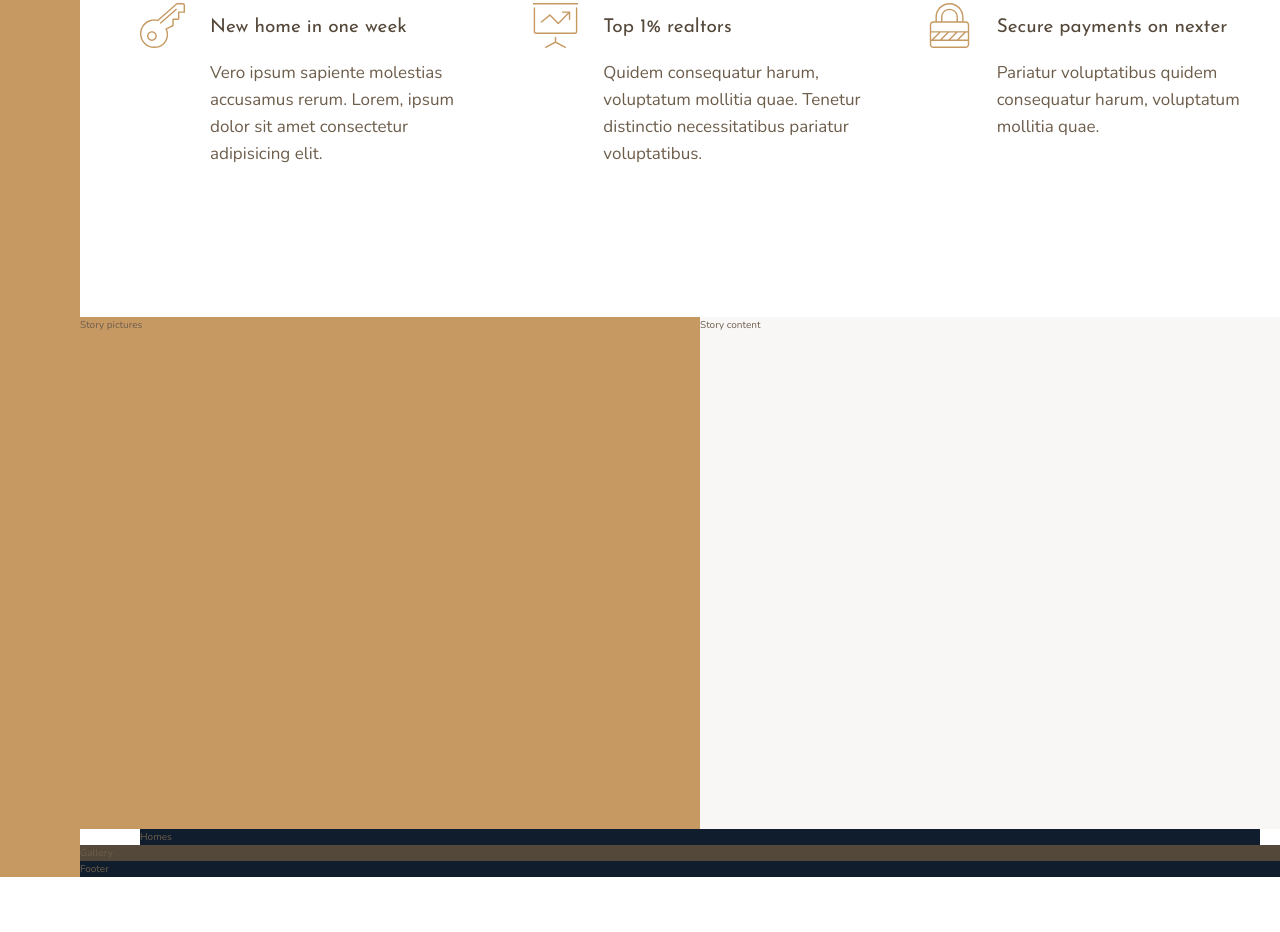
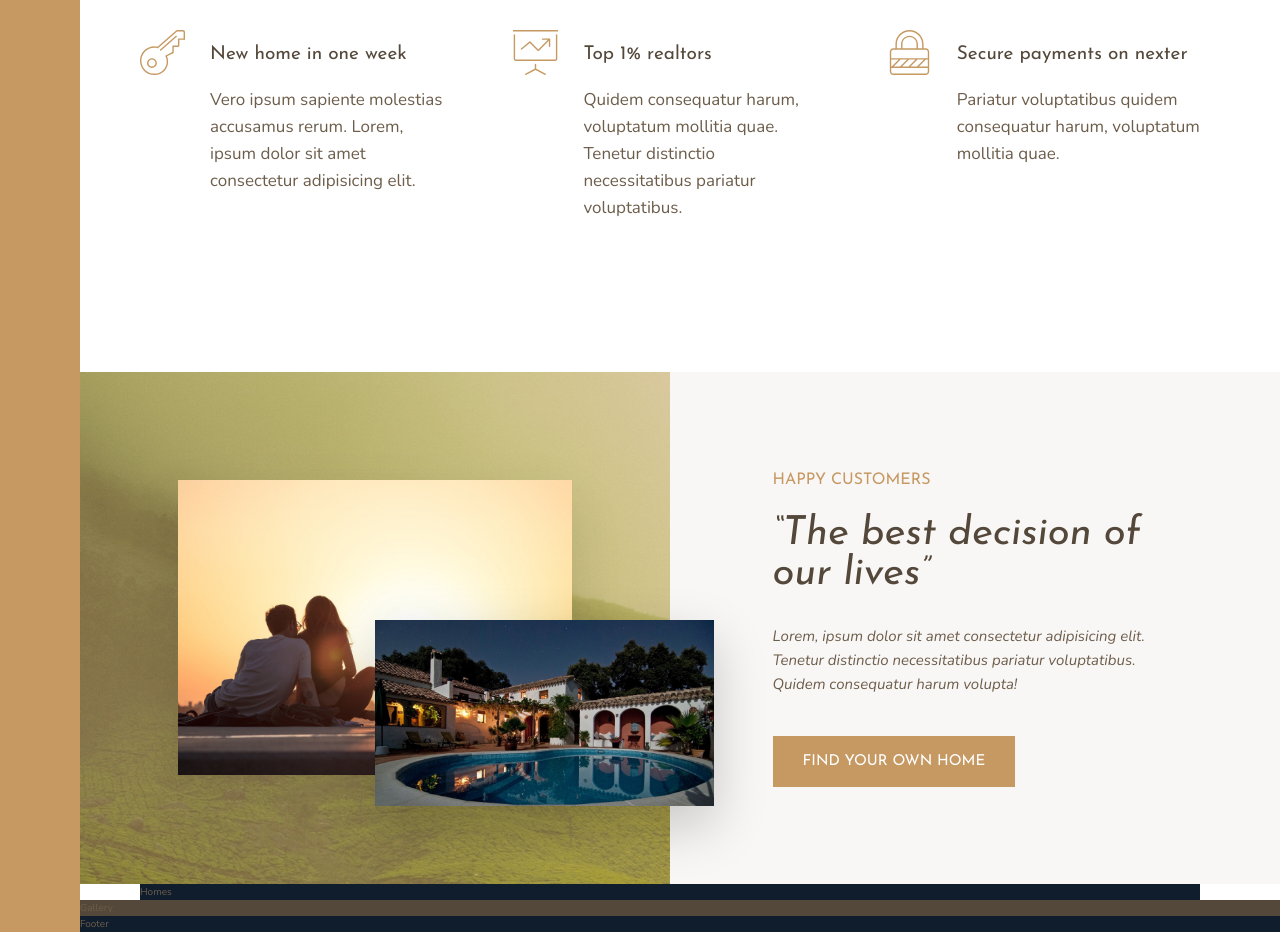
Before and after one commit to vladislav-shkutovich/Nexter-Website, a website: page index.html in a window 1280 px wide. Shown: the part 991-1923 px from the top of the page. Before the commit the page ends 1868 px from the top, so only its background shows below. Drawn offline with nearby package versions, Linux system fonts and the light colour scheme.

Commit message:
Story section completed

```diff
--- a/index.html
+++ b/index.html
@@ -89,9 +89,27 @@
 			</div>
 		</section>
 
-		<div class="story__pictures">Story pictures</div>
+		<div class="story__pictures">
+			<img
+				src="img/story-1.jpeg"
+				alt="Couple with new house"
+				class="story__img--1"
+			/>
+			<img src="img/story-2.jpeg" alt="New house" class="story__img--2" />
+		</div>
 
-		<div class="story__content">Story content</div>
+		<div class="story__content">
+			<h3 class="heading-3 mb-sm">Happy Customers</h3>
+			<h2 class="heading-2 heading-2--dark mb-md">
+				&ldquo;The best decision of our lives&rdquo;
+			</h2>
+			<p class="story__text">
+				Lorem, ipsum dolor sit amet consectetur adipisicing elit. Tenetur
+				distinctio necessitatibus pariatur voluptatibus. Quidem consequatur
+				harum volupta!
+			</p>
+			<button class="btn">Find your own home</button>
+		</div>
 
 		<section class="homes">Homes</section>
 
--- a/sass/_story.scss
+++ b/sass/_story.scss
@@ -2,10 +2,45 @@
 	&__pictures {
 		background-color: $color-primary;
 		grid-column: full-start / col-end 4;
+		background-image: linear-gradient(
+				rgba($color-primary, 0.5),
+				rgba($color-primary, 0.5)
+			),
+			url(../img/back.jpg);
+
+		display: grid;
+		grid-template-rows: repeat(6, 1fr);
+		grid-template-columns: repeat(6, 1fr);
+		align-items: center;
+	}
+
+	&__img--1 {
+		width: 100%;
+		grid-area: 2 / 2 / 6 / 6;
+		box-shadow: 0 2rem 5rem rgba(#000, 0.1);
+	}
+
+	&__img--2 {
+		width: 115%;
+		grid-area: 4 / 4 / 6 / 7;
+		z-index: 10;
+		box-shadow: 0 2rem 5rem rgba(#000, 0.2);
 	}
 
 	&__content {
 		background-color: $color-grey-light-1;
 		grid-column: col-start 5 / full-end;
+
+		padding: 6rem 8vw;
+
+		display: grid;
+		align-content: center;
+		justify-items: start;
+	}
+
+	&__text {
+		font-size: 1.5rem;
+		font-style: italic;
+		margin-bottom: 4rem;
 	}
 }
--- a/sass/_typography.scss
+++ b/sass/_typography.scss
@@ -9,10 +9,23 @@
 
 .heading-2 {
 	@extend %heading;
+	font-size: 4rem;
+	font-style: italic;
+	line-height: 1;
+
+	&--light {
+		color: $color-grey-light-1;
+	}
+	&--dark {
+		color: $color-grey-dark-1;
+	}
 }
 
 .heading-3 {
 	@extend %heading;
+	font-size: 1.6rem;
+	color: $color-primary;
+	text-transform: uppercase;
 }
 
 .heading-4 {
@@ -26,3 +39,42 @@
 		color: $color-grey-dark-1;
 	}
 }
+
+.btn {
+	background-color: $color-primary;
+	color: #fff;
+	border: none;
+	border-radius: 0;
+	font-family: $font-display;
+	font-size: 1.5rem;
+	text-transform: uppercase;
+	padding: 1.8rem 3rem;
+	cursor: pointer;
+	transition: all 0.2s;
+
+	&:hover {
+		background-color: $color-primary-dark;
+	}
+}
+
+// Helper margin classes
+
+// small
+.mb-sm {
+	margin-bottom: 2rem;
+}
+
+// medium
+.mb-md {
+	margin-bottom: 3rem;
+}
+
+// large
+.mb-lg {
+	margin-bottom: 4rem;
+}
+
+// huge
+.mb-hg {
+	margin-bottom: 8rem;
+}
```
Also changed, not shown: css/style.css.
